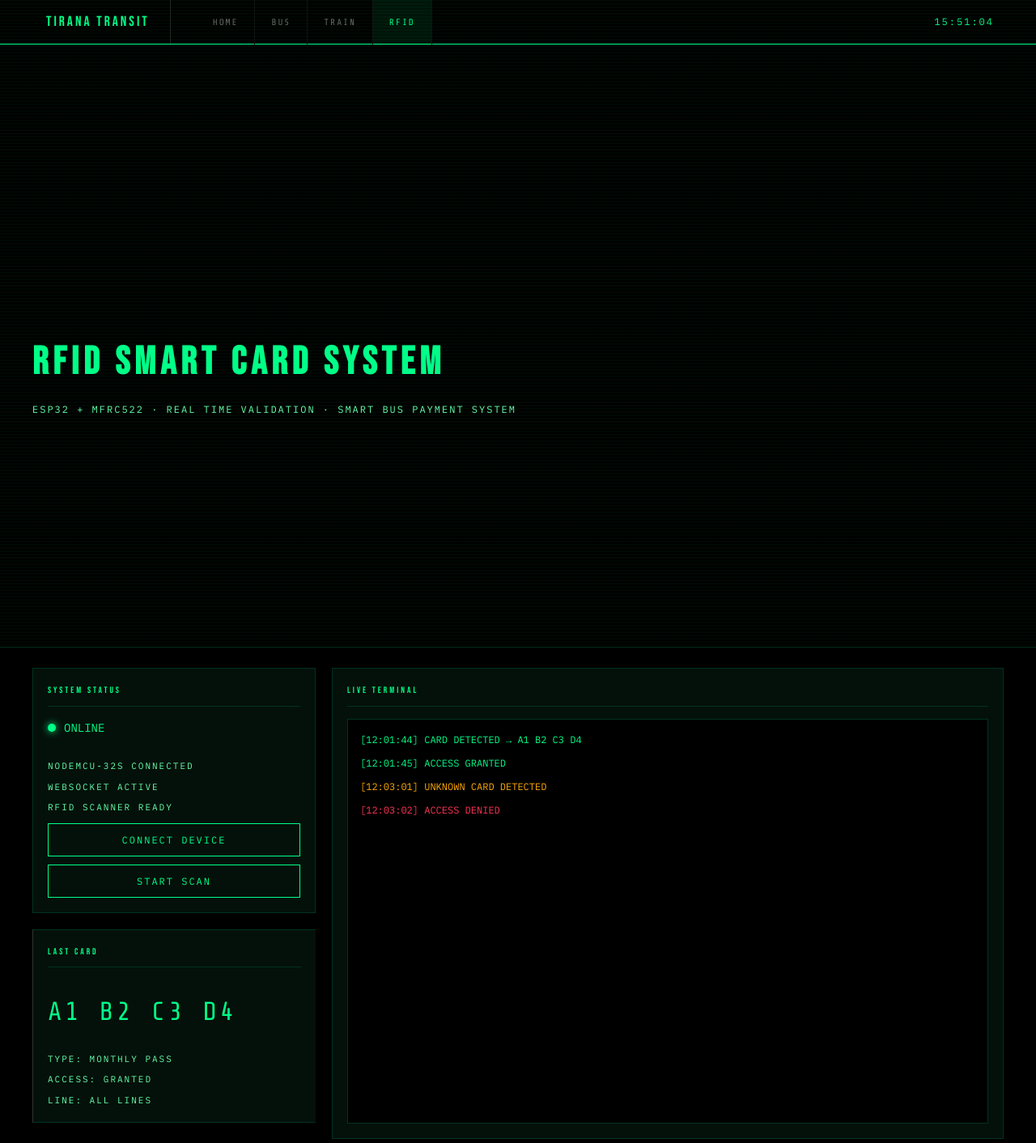
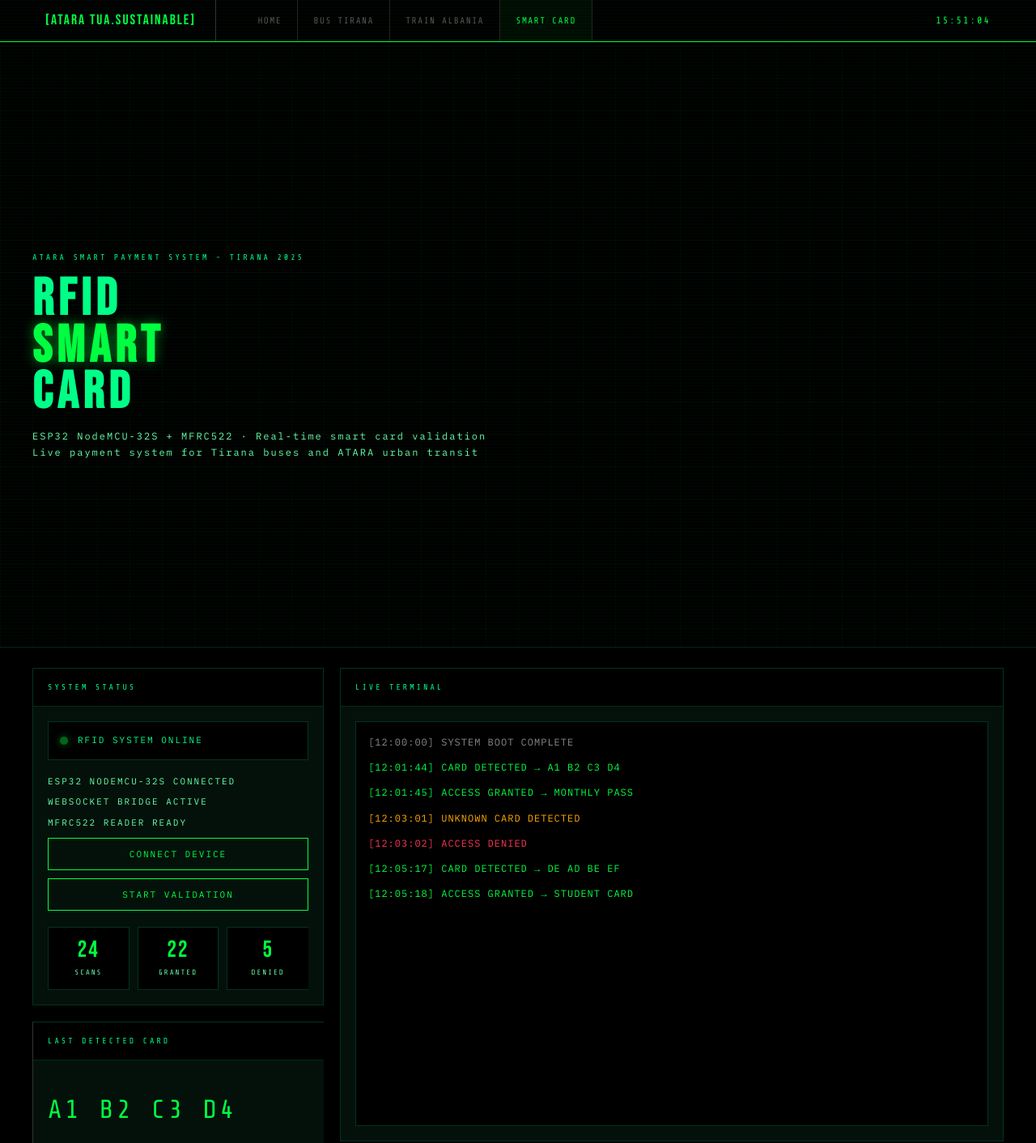
Before and after one commit to denisa-g1t/tirana-bus-tracker, a website: page pages/rfid.html in a window 1280 px wide. Shown: the top 1412 px of the page at 81% size. Drawn offline with nearby package versions, Linux system fonts and the light colour scheme.

Commit message:
Add ATARA RFID smart card page

```diff
--- a/pages/rfid.html
+++ b/pages/rfid.html
@@ -4,7 +4,7 @@
 <meta charset="UTF-8">
 <meta name="viewport" content="width=device-width, initial-scale=1.0">
 
-<title>Atara Sustainable City - RFID Smart Card</title>
+<title>ATARA Sustainable Tirana - RFID Smart Card</title>
 
 <link rel="stylesheet" href="../css/main.css">
 
@@ -27,19 +27,21 @@ overflow-x:hidden;
 
 /* SCANLINE */
 
-body::before{
-content:'';
+.scanline{
 position:fixed;
-inset:0;
+top:0;
+left:0;
+right:0;
+bottom:0;
+pointer-events:none;
+z-index:9999;
 background:repeating-linear-gradient(
 0deg,
 transparent,
 transparent 2px,
-rgba(0,255,120,0.03) 2px,
-rgba(0,255,120,0.03) 4px
+rgba(0,255,65,0.02) 2px,
+rgba(0,255,65,0.02) 4px
 );
-pointer-events:none;
-z-index:9999;
 }
 
 /* NAV */
@@ -49,102 +51,182 @@ position:fixed;
 top:0;
 left:0;
 right:0;
-height:55px;
+z-index:1000;
 display:flex;
 align-items:center;
+height:52px;
 background:#000;
-border-bottom:1px solid #00ff88;
-z-index:1000;
+border-bottom:1px solid #00ff41;
 }
 
 .nav-logo{
-padding:0 25px;
 font-family:'Bebas Neue',sans-serif;
-letter-spacing:3px;
 font-size:1.1rem;
-color:#00ff88;
-border-right:1px solid #222;
+letter-spacing:2px;
+color:#00ff41;
+padding:0 1.5rem;
+border-right:1px solid #333;
 height:100%;
 display:flex;
 align-items:center;
+white-space:nowrap;
 }
 
 .nav-links{
 display:flex;
+flex:1;
 height:100%;
 }
 
 .nav-link{
-padding:0 20px;
+color:#555;
+text-decoration:none;
+font-family:'Share Tech Mono',monospace;
+font-size:11px;
+letter-spacing:1.5px;
+padding:0 1.2rem;
+height:100%;
 display:flex;
 align-items:center;
-text-decoration:none;
-color:#666;
-font-size:11px;
-letter-spacing:2px;
-border-right:1px solid #111;
-transition:0.2s;
+border-right:1px solid #222;
+text-transform:uppercase;
+transition:all 0.15s;
 }
 
 .nav-link:hover,
 .nav-link.active{
-background:rgba(0,255,120,0.08);
-color:#00ff88;
+color:#00ff41;
+background:rgba(0,255,65,0.05);
 }
 
-.clock{
-margin-left:auto;
-padding-right:20px;
+.nav-time{
+font-family:'Share Tech Mono',monospace;
 font-size:12px;
+color:#00ff41;
 letter-spacing:2px;
-color:#00ff88;
+padding:0 1.5rem;
 }
 
-/* HEADER */
+/* HERO */
 
 .hero{
 padding-top:100px;
 padding-left:40px;
 padding-right:40px;
-padding-bottom:30px;
+padding-bottom:35px;
 border-bottom:1px solid #002b1a;
+position:relative;
+overflow:hidden;
 }
 
-.hero h1{
-font-size:3rem;
-font-family:'Bebas Neue',sans-serif;
-letter-spacing:6px;
-margin-bottom:10px;
+.hero::before{
+content:'';
+position:absolute;
+inset:0;
+background:
+linear-gradient(rgba(0,255,65,0.03) 1px, transparent 1px),
+linear-gradient(90deg, rgba(0,255,65,0.03) 1px, transparent 1px);
+background-size:40px 40px;
+pointer-events:none;
 }
 
-.hero p{
+.hero-tag{
+font-size:10px;
+letter-spacing:3px;
+color:#00ff88;
+margin-bottom:15px;
+}
+
+.hero-title{
+font-family:'Bebas Neue',sans-serif;
+font-size:4rem;
+line-height:0.9;
+letter-spacing:6px;
+margin-bottom:15px;
+}
+
+.hero-title .accent{
+color:#00ff41;
+text-shadow:0 0 15px rgba(0,255,65,0.5);
+}
+
+.hero-sub{
+font-size:12px;
 color:#66ffaa;
-font-size:12px;
 letter-spacing:2px;
+line-height:1.7;
 }
 
 /* GRID */
 
-.grid{
+.main-grid{
 display:grid;
-grid-template-columns:350px 1fr;
+grid-template-columns:360px 1fr;
 gap:20px;
 padding:25px 40px;
 }
 
+/* PANEL */
+
 .panel{
+background:#04110a;
 border:1px solid #003322;
-background:#04110a;
+position:relative;
+overflow:hidden;
+}
+
+.panel::before{
+content:'';
+position:absolute;
+top:0;
+left:0;
+right:0;
+height:1px;
+background:linear-gradient(90deg,transparent,#00ff41,transparent);
+}
+
+.panel-header{
+padding:15px 18px;
+border-bottom:1px solid #002b1a;
+font-size:10px;
+letter-spacing:3px;
+color:#00ff88;
+font-family:'Share Tech Mono',monospace;
+}
+
+.panel-body{
 padding:18px;
 }
 
-.panel-title{
+/* STATUS */
+
+.status-box{
+display:flex;
+align-items:center;
+gap:12px;
+padding:14px;
+border:1px solid #003322;
+margin-bottom:18px;
+background:#000;
+}
+
+.status-dot{
+width:10px;
+height:10px;
+border-radius:50%;
+background:#00ff41;
+box-shadow:0 0 10px #00ff41;
+animation:pulse 2s infinite;
+}
+
+@keyframes pulse{
+0%,100%{opacity:1;}
+50%{opacity:0.4;}
+}
+
+.status-text{
 font-size:11px;
-letter-spacing:3px;
-color:#00ff88;
-margin-bottom:15px;
-border-bottom:1px solid #003322;
-padding-bottom:10px;
+letter-spacing:2px;
 }
 
 /* BUTTONS */
@@ -154,45 +236,28 @@ width:100%;
 padding:12px;
 margin-top:10px;
 background:transparent;
-border:1px solid #00ff88;
-color:#00ff88;
+border:1px solid #00ff41;
+color:#00ff41;
 font-family:'IBM Plex Mono',monospace;
+font-size:11px;
+letter-spacing:2px;
 cursor:pointer;
 transition:0.2s;
 }
 
 .btn:hover{
-background:#00ff88;
+background:#00ff41;
 color:#000;
 }
 
-/* STATUS */
+/* CARD */
 
-.status{
-display:flex;
-align-items:center;
-gap:10px;
-margin-bottom:20px;
-}
-
-.dot{
-width:10px;
-height:10px;
-border-radius:50%;
-background:red;
-box-shadow:0 0 10px red;
-}
-
-.dot.online{
-background:#00ff88;
-box-shadow:0 0 10px #00ff88;
-}
-
-.uid{
+.uid-display{
+font-family:'Share Tech Mono',monospace;
 font-size:2rem;
 letter-spacing:4px;
-margin:15px 0;
-font-family:'Share Tech Mono',monospace;
+margin:18px 0;
+color:#00ff41;
 }
 
 .meta{
@@ -214,11 +279,12 @@ font-size:12px;
 }
 
 .log-line{
-margin-bottom:10px;
+margin-bottom:12px;
+letter-spacing:1px;
 }
 
 .ok{
-color:#00ff88;
+color:#00ff41;
 }
 
 .err{
@@ -229,35 +295,87 @@ color:#ff3355;
 color:#ffaa00;
 }
 
+.sys{
+color:#888;
+}
+
 /* TABLE */
 
 table{
 width:100%;
 border-collapse:collapse;
-margin-top:20px;
+margin-top:10px;
 font-size:11px;
 }
 
 th{
 background:#002b1a;
-padding:10px;
+padding:12px;
 text-align:left;
 letter-spacing:2px;
+color:#00ff88;
 }
 
 td{
-padding:10px;
+padding:12px;
 border-bottom:1px solid #002b1a;
+color:#88ffcc;
 }
+
+.badge-ok{
+color:#00ff41;
+}
+
+.badge-denied{
+color:#ff3355;
+}
+
+/* STATS */
+
+.stats{
+display:grid;
+grid-template-columns:repeat(3,1fr);
+gap:10px;
+margin-top:20px;
+}
+
+.stat-box{
+border:1px solid #003322;
+padding:14px;
+text-align:center;
+background:#000;
+}
+
+.stat-num{
+font-size:1.8rem;
+font-family:'Bebas Neue',sans-serif;
+letter-spacing:2px;
+color:#00ff41;
+}
+
+.stat-label{
+font-size:9px;
+letter-spacing:2px;
+margin-top:4px;
+color:#66ffaa;
+}
+
+/* RESPONSIVE */
 
 @media(max-width:900px){
 
-.grid{
+.main-grid{
 grid-template-columns:1fr;
+padding:20px;
 }
 
-.hero h1{
-font-size:2rem;
+.hero{
+padding-left:20px;
+padding-right:20px;
+}
+
+.hero-title{
+font-size:2.5rem;
 }
 
 }
@@ -267,10 +385,14 @@ font-size:2rem;
 
 <body>
 
-<div class="nav">
+<div class="scanline"></div>
+
+<!-- NAV -->
+
+<nav class="nav">
 
 <div class="nav-logo">
-TIRANA TRANSIT
+[ATARA TUA.SUSTAINABLE]
 </div>
 
 <div class="nav-links">
@@ -280,60 +402,77 @@ HOME
 </a>
 
 <a href="bus.html" class="nav-link">
-BUS
+BUS TIRANA
 </a>
 
 <a href="train.html" class="nav-link">
-TRAIN
+TRAIN ALBANIA
 </a>
 
 <a href="rfid.html" class="nav-link active">
-RFID
+SMART CARD
 </a>
 
 </div>
 
-<div class="clock" id="clock">
+<div class="nav-time" id="navTime">
 00:00:00
 </div>
 
+</nav>
+
+<!-- HERO -->
+
+<section class="hero">
+
+<div class="hero-tag">
+ATARA SMART PAYMENT SYSTEM - TIRANA 2025
 </div>
 
-<div class="hero">
+<h1 class="hero-title">
+RFID <span class="accent">SMART</span> CARD
+</h1>
 
-<h1>RFID SMART CARD SYSTEM</h1>
-
-<p>
-ESP32 + MFRC522 · REAL TIME VALIDATION · SMART BUS PAYMENT SYSTEM
+<p class="hero-sub">
+ESP32 NodeMCU-32S + MFRC522 · Real-time smart card validation<br>
+Live payment system for Tirana buses and ATARA urban transit
 </p>
 
-</div>
+</section>
 
-<div class="grid">
+<!-- MAIN -->
+
+<div class="main-grid">
+
+<!-- LEFT -->
 
 <div>
 
 <div class="panel">
 
-<div class="panel-title">
+<div class="panel-header">
 SYSTEM STATUS
 </div>
 
-<div class="status">
-<div class="dot online"></div>
-<div>ONLINE</div>
+<div class="panel-body">
+
+<div class="status-box">
+<div class="status-dot"></div>
+<div class="status-text">
+RFID SYSTEM ONLINE
+</div>
 </div>
 
 <div class="meta">
-NODEMCU-32S CONNECTED
+ESP32 NODEMCU-32S CONNECTED
 </div>
 
 <div class="meta">
-WEBSOCKET ACTIVE
+WEBSOCKET BRIDGE ACTIVE
 </div>
 
 <div class="meta">
-RFID SCANNER READY
+MFRC522 READER READY
 </div>
 
 <button class="btn">
@@ -341,18 +480,41 @@ CONNECT DEVICE
 </button>
 
 <button class="btn">
-START SCAN
+START VALIDATION
 </button>
+
+<div class="stats">
+
+<div class="stat-box">
+<div class="stat-num" id="s1">24</div>
+<div class="stat-label">SCANS</div>
+</div>
+
+<div class="stat-box">
+<div class="stat-num" id="s2">19</div>
+<div class="stat-label">GRANTED</div>
+</div>
+
+<div class="stat-box">
+<div class="stat-num" id="s3">5</div>
+<div class="stat-label">DENIED</div>
+</div>
+
+</div>
+
+</div>
 
 </div>
 
 <div class="panel" style="margin-top:20px;">
 
-<div class="panel-title">
-LAST CARD
+<div class="panel-header">
+LAST DETECTED CARD
 </div>
 
-<div class="uid">
+<div class="panel-body">
+
+<div class="uid-display">
 A1 B2 C3 D4
 </div>
 
@@ -365,29 +527,43 @@ ACCESS: GRANTED
 </div>
 
 <div class="meta">
-LINE: ALL LINES
+LINE ACCESS: ALL LINES
+</div>
+
+<div class="meta">
+VALID UNTIL: 2026-12-31
 </div>
 
 </div>
 
 </div>
 
+</div>
+
+<!-- RIGHT -->
+
 <div>
 
 <div class="panel">
 
-<div class="panel-title">
+<div class="panel-header">
 LIVE TERMINAL
 </div>
 
+<div class="panel-body">
+
 <div class="log">
+
+<div class="log-line sys">
+[12:00:00] SYSTEM BOOT COMPLETE
+</div>
 
 <div class="log-line ok">
 [12:01:44] CARD DETECTED → A1 B2 C3 D4
 </div>
 
 <div class="log-line ok">
-[12:01:45] ACCESS GRANTED
+[12:01:45] ACCESS GRANTED → MONTHLY PASS
 </div>
 
 <div class="log-line warn">
@@ -398,15 +574,27 @@ LIVE TERMINAL
 [12:03:02] ACCESS DENIED
 </div>
 
+<div class="log-line ok">
+[12:05:17] CARD DETECTED → DE AD BE EF
+</div>
+
+<div class="log-line ok">
+[12:05:18] ACCESS GRANTED → STUDENT CARD
+</div>
+
+</div>
+
 </div>
 
 </div>
 
 <div class="panel" style="margin-top:20px;">
 
-<div class="panel-title">
+<div class="panel-header">
 SCAN HISTORY
 </div>
+
+<div class="panel-body">
 
 <table>
 
@@ -421,21 +609,28 @@ SCAN HISTORY
 <td>1</td>
 <td>A1B2C3D4</td>
 <td>MONTHLY</td>
-<td class="ok">GRANTED</td>
+<td class="badge-ok">GRANTED</td>
 </tr>
 
 <tr>
 <td>2</td>
 <td>DEADBEEF</td>
 <td>STUDENT</td>
-<td class="ok">GRANTED</td>
+<td class="badge-ok">GRANTED</td>
 </tr>
 
 <tr>
 <td>3</td>
 <td>FF001234</td>
 <td>EXPIRED</td>
-<td class="err">DENIED</td>
+<td class="badge-denied">DENIED</td>
+</tr>
+
+<tr>
+<td>4</td>
+<td>CAFEBABE</td>
+<td>UNKNOWN</td>
+<td class="badge-denied">DENIED</td>
 </tr>
 
 </table>
@@ -446,25 +641,29 @@ SCAN HISTORY
 
 </div>
 
+</div>
+
 <script>
 
-function updateClock(){
+setInterval(function(){
 
-const now = new Date();
+document.getElementById('navTime').textContent =
+new Date().toTimeString().slice(0,8);
 
-const t = [
-String(now.getHours()).padStart(2,'0'),
-String(now.getMinutes()).padStart(2,'0'),
-String(now.getSeconds()).padStart(2,'0')
-].join(':');
+},1000);
 
-document.getElementById('clock').textContent = t;
+setInterval(function(){
 
-}
+document.getElementById('s1').textContent =
+Math.floor(Math.random()*10)+20;
 
-setInterval(updateClock,1000);
+document.getElementById('s2').textContent =
+Math.floor(Math.random()*10)+15;
 
-updateClock();
+document.getElementById('s3').textContent =
+Math.floor(Math.random()*5)+1;
+
+},5000);
 
 </script>
 
```
